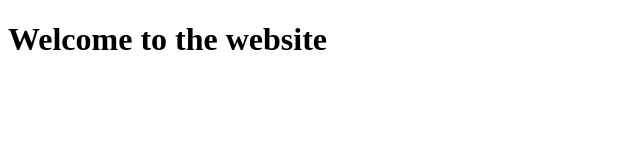
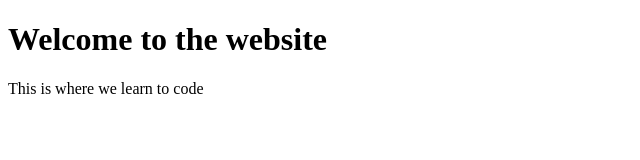
Before and after one commit to luckettj/our-website, a plain HTML site: page index.html in a window 1280 px wide. Shown: the whole page, without its empty margins (0-640 px from the left). Drawn offline with Linux system fonts and the light colour scheme.

Commit message:
add paragraph

```diff
--- a/index.html
+++ b/index.html
@@ -6,5 +6,8 @@
 </head>
 <body>
 	<h1>Welcome to the website</h1>
+
+	<p>This is where we learn to code</p>
+
 </body>
 </html>
```
